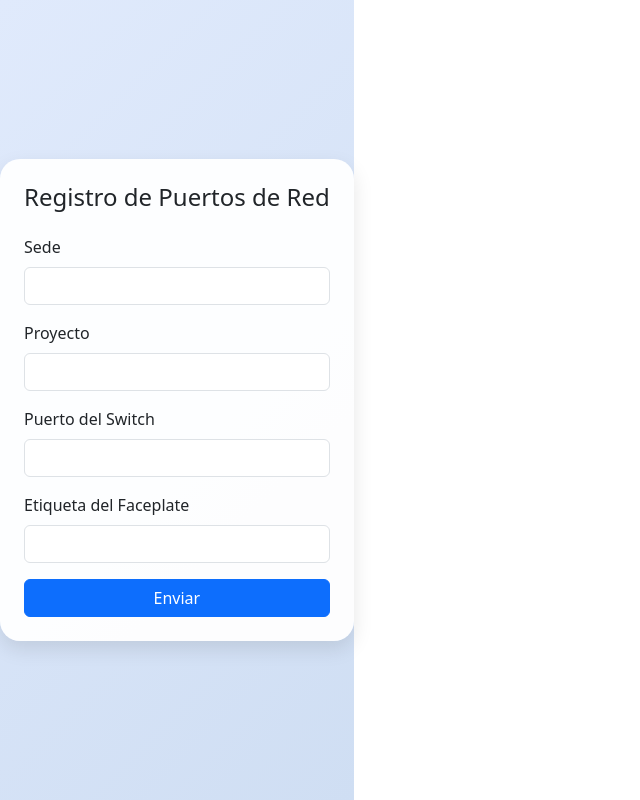
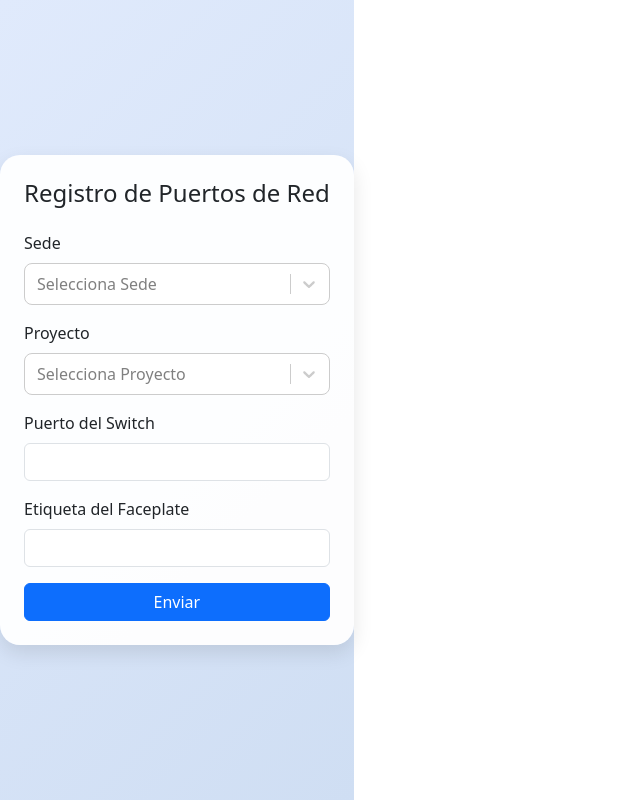
Before and after one commit to ariasbenraq/Registration-form, a React (Vite) app: page / in a window 1280 px wide. Shown: the whole page, without its empty margins (0-640 px from the left). Built offline with nearby package versions, Linux system fonts and the light colour scheme; the HTML template or start-up script is replaced by a standard one.

Commit message:
cambiando a React-Select

```diff
--- a/src/components/AutoInput.jsx
+++ b/src/components/AutoInput.jsx
@@ -1,42 +1,54 @@
 import { useEffect, useState } from 'react';
+import Select from 'react-select';
 import { fetchOpcionesFiltrado } from '../services/apiService';
 
 const AutoInput = ({ label, name, value, onChange, endpoint, placeholder = '' }) => {
   const [opciones, setOpciones] = useState([]);
+  const [inputValue, setInputValue] = useState('');
 
-    const handleSearch = async (texto) => {
-        if (texto.length >= 2) { // 🔥 Cambia la cantidad mínima de letras si deseas
-            const resultados = await fetchOpcionesFiltrado(endpoint, texto);
-            setOpciones(resultados);
+  // 🟢 Manejar la búsqueda dinámica (lazy loading)
+  const handleSearch = async (input) => {
+    if (input.length >= 2) {
+      const resultados = await fetchOpcionesFiltrado(endpoint, input);
+      setOpciones(resultados.map(op => ({ value: op, label: op })));
     } else {
-            setOpciones([]); // Si no hay mínimo, no mostrar opciones
+      setOpciones([]); // Limpiar opciones si no hay búsqueda
     }
   };
 
   useEffect(() => {
-        handleSearch(value);
-    }, [value]); // Cada vez que escribe, se dispara
+    handleSearch(value); // Si hay valor cargado, busca las opciones iniciales
+  }, [value]);
 
   return (
     <div className="mb-3">
-            <label className="form-label" htmlFor={`input-${name}`}>{label}</label>
-            <input
-                list={`lista-${name}`}
-                id={`input-${name}`}
-                type="text"
-                name={name}
-                className="form-control"
-                value={value}
-                onChange={onChange}
-                placeholder={placeholder}
-                onInput={(e) => handleSearch(e.target.value)} // 🔥 Busca mientras escribe
+      <label className="form-label">{label}</label>
+      <Select
+        options={opciones}
+        value={value ? { value, label: value } : null}
+        onChange={(selected) =>
+          onChange({ target: { name, value: selected ? selected.value : '' } })
+        }
+        onInputChange={(input) => {
+          setInputValue(input);
+          handleSearch(input);
+        }}
+        placeholder={placeholder || `Selecciona ${label}`}
+        isClearable
+        noOptionsMessage={() => 'Escribe al menos 2 letras...'}
+        styles={{
+          control: (provided) => ({
+            ...provided,
+            borderRadius: '8px',
+            padding: '2px',
+          }),
+          option: (provided, state) => ({
+            ...provided,
+            backgroundColor: state.isSelected ? '#0d6efd' : state.isFocused ? '#e7f1ff' : undefined,
+            color: state.isSelected ? 'white' : 'black',
+          }),
+        }}
       />
-            <datalist id={`lista-${name}`}>
-                {(Array.isArray(opciones) ? opciones : []).map((op, i) => (
-                    <option key={i} value={op} />
-                ))}
-
-            </datalist>
     </div>
   );
 };
```
Lines whose indentation alone changed are shown as unchanged.
